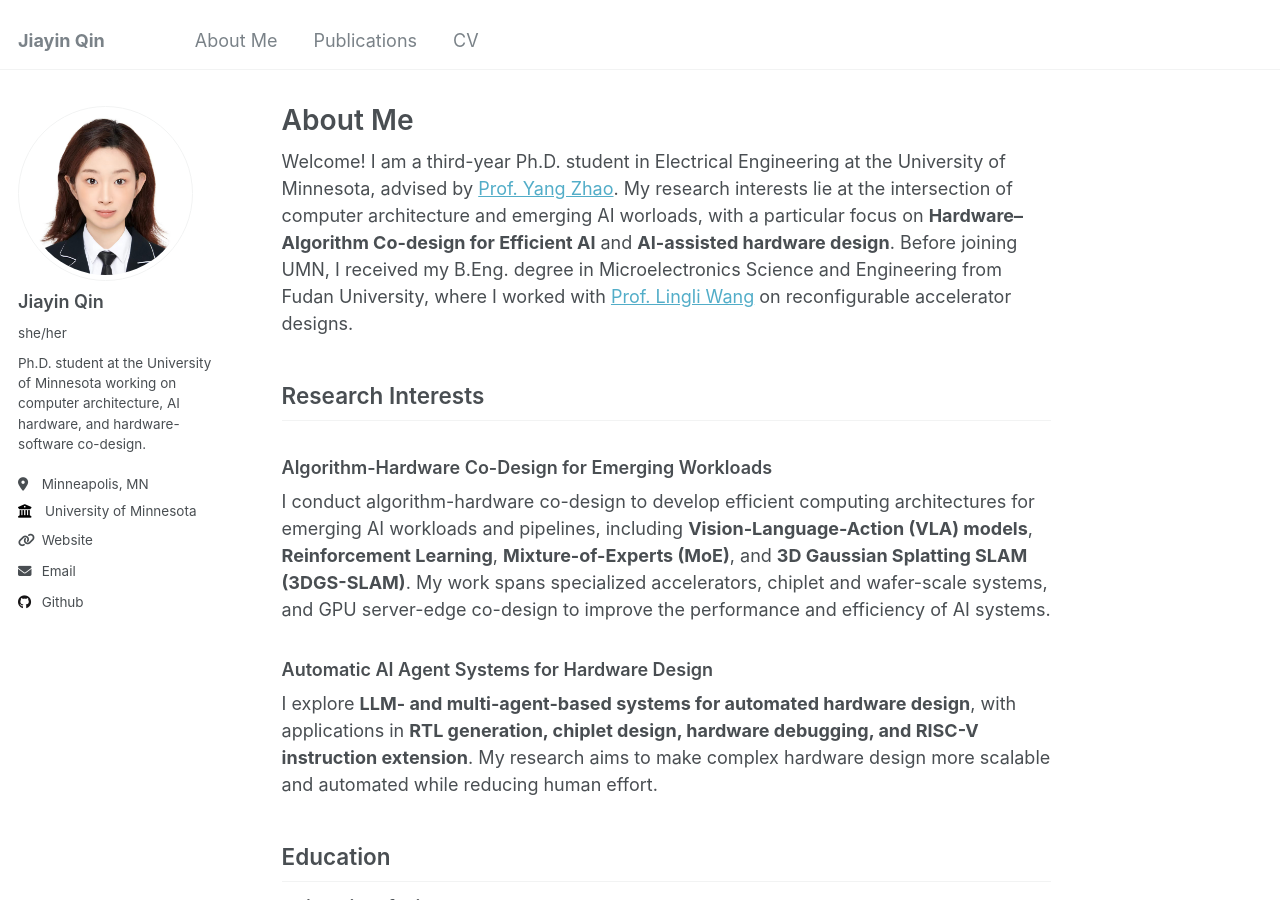
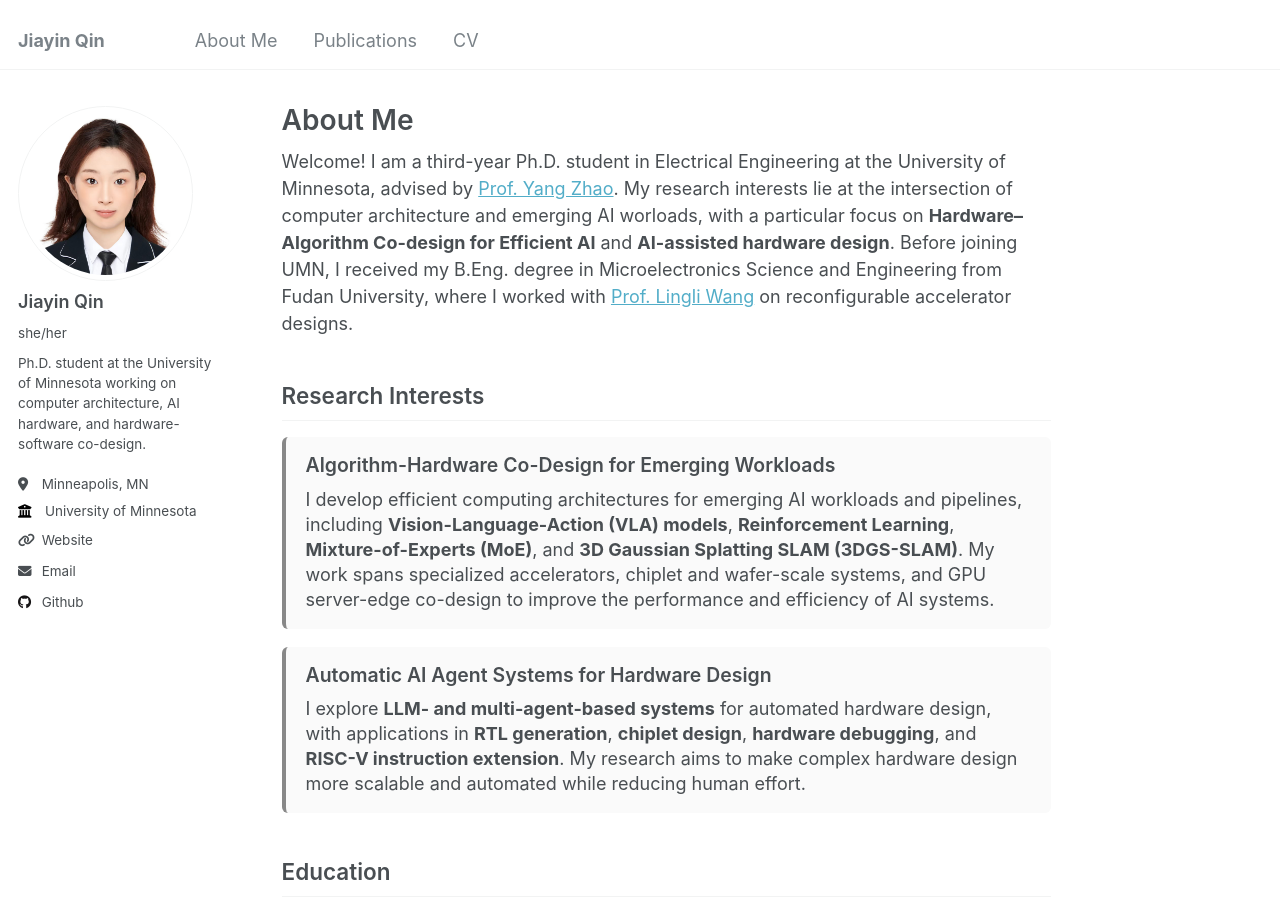
Before and after one commit to qin00162/qin00162.github.io, a Jekyll site: the page built from _pages/about.md, in a window 1280 px wide and 900 px high. Built offline with Jekyll 4.4.1, drawn with Linux system fonts in a browser that asks for light colours; some of the changed lines change nothing that is shown.

Commit message:
Update personal website

```diff
--- a/_pages/about.md
+++ b/_pages/about.md
@@ -10,15 +10,63 @@ redirect_from:
 Welcome! I am a third-year Ph.D. student in Electrical Engineering at the University of Minnesota, advised by [Prof. Yang Zhao](https://scholar.google.com/citations?hl=en&user=HxeTq4MAAAAJ). My research interests lie at the intersection of computer architecture and emerging AI worloads, with a particular focus on **Hardware–Algorithm Co-design for Efficient AI** and **AI-assisted hardware design**. Before joining UMN, I received my B.Eng. degree in Microelectronics Science and Engineering from Fudan University, where I worked with [Prof. Lingli Wang](https://ieeexplore.ieee.org/author/37600175900) on reconfigurable accelerator designs.
 
 ## Research Interests
+<div style="margin-top:16px;">
+
+  <div style="
+    padding:16px 20px;
+    margin-bottom:18px;
+    border-left:4px solid #888;
+    background:#fafafa;
+    border-radius:6px;
+  ">
+    <h3 style="
+      margin:0 0 8px 0;
+      font-size:1.08em;
+      font-weight:600;
+      line-height:1.3;
+    ">
+      Algorithm-Hardware Co-Design for Emerging Workloads
+    </h3>
+
+    <p style="margin:0; line-height:1.4;">
+      I develop efficient computing architectures for emerging AI workloads and pipelines,
+      including <strong>Vision-Language-Action (VLA) models</strong>,
+      <strong>Reinforcement Learning</strong>,
+      <strong>Mixture-of-Experts (MoE)</strong>, and
+      <strong>3D Gaussian Splatting SLAM (3DGS-SLAM)</strong>.
+      My work spans specialized accelerators,
+      chiplet and wafer-scale systems, and
+      GPU server-edge co-design to improve the performance and efficiency of AI systems.
+    </p>
+  </div>
 
 
-### Algorithm-Hardware Co-Design for Emerging Workloads
+  <div style="
+    padding:16px 20px;
+    border-left:4px solid #888;
+    background:#fafafa;
+    border-radius:6px;
+  ">
+    <h3 style="
+      margin:0 0 8px 0;
+      font-size:1.08em;
+      font-weight:600;
+      line-height:1.3;
+    ">
+      Automatic AI Agent Systems for Hardware Design
+    </h3>
 
-I conduct algorithm-hardware co-design to develop efficient computing architectures for emerging AI workloads and pipelines, including **Vision-Language-Action (VLA) models**, **Reinforcement Learning**, **Mixture-of-Experts (MoE)**, and **3D Gaussian Splatting SLAM (3DGS-SLAM)**. My work spans specialized accelerators, chiplet and wafer-scale systems, and GPU server-edge co-design to improve the performance and efficiency of AI systems.
+    <p style="margin:0; line-height:1.4;">
+      I explore <strong>LLM- and multi-agent-based systems</strong> for automated hardware design,
+      with applications in <strong>RTL generation</strong>,
+      <strong>chiplet design</strong>,
+      <strong>hardware debugging</strong>, and
+      <strong>RISC-V instruction extension</strong>.
+      My research aims to make complex hardware design more scalable and automated while reducing human effort.
+    </p>
+  </div>
 
-### Automatic AI Agent Systems for Hardware Design
-
-I explore **LLM- and multi-agent-based systems for automated hardware design**, with applications in **RTL generation, chiplet design, hardware debugging, and RISC-V instruction extension**. My research aims to make complex hardware design more scalable and automated while reducing human effort.
+</div>
 
 ## Education
 
```
